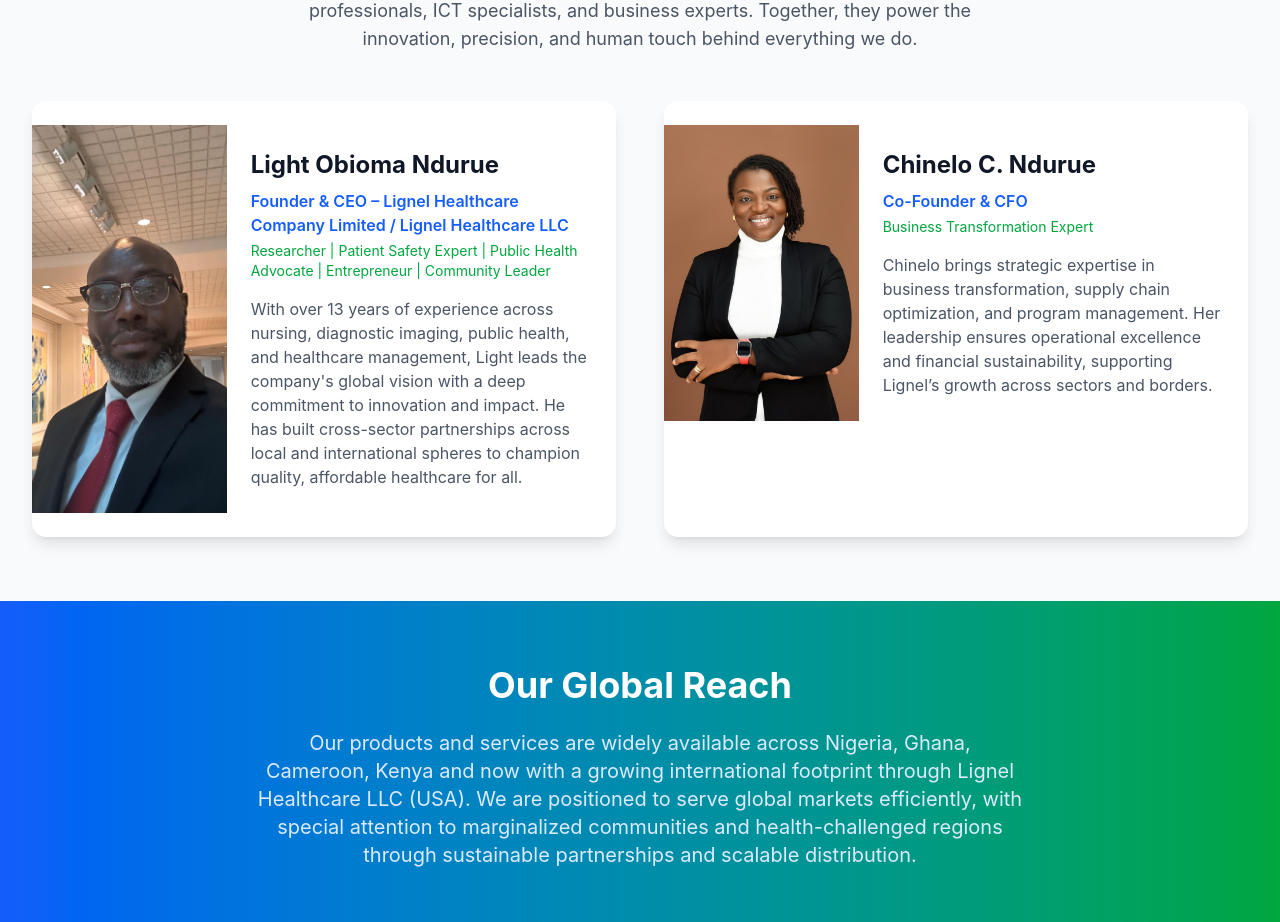
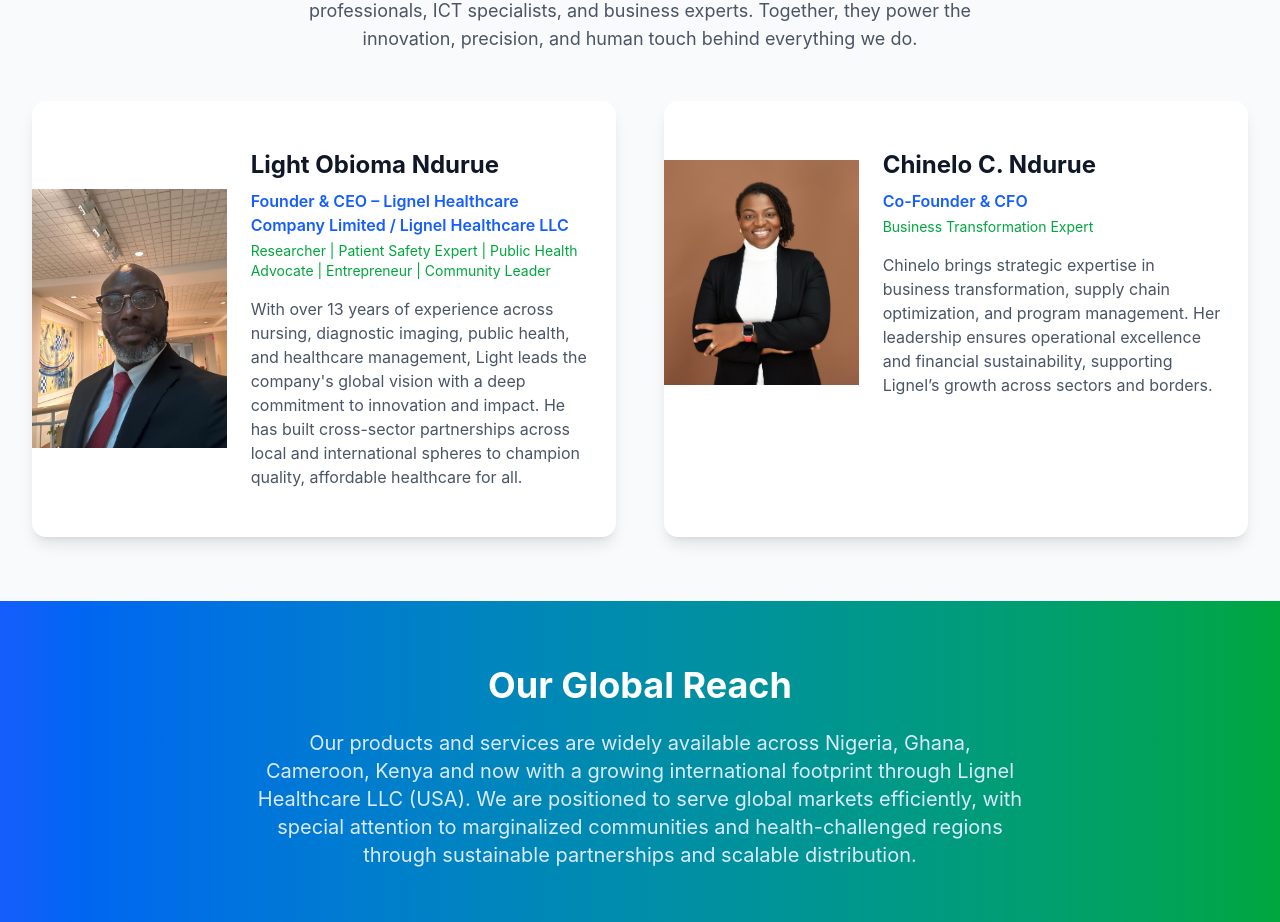
Before and after one commit to osasbenny/Lignel-Healthcare-Website, a React (Vite) app: page /about in a window 1280 px wide. Shown: the part 3580-4502 px from the top of the page. Built offline with nearby package versions, Linux system fonts and the light colour scheme.

Commit message:
Fix image cropping issue for Chinelo C Ndurue in About Us section - change object-cover to object-contain

```diff
--- a/src/pages/About.jsx
+++ b/src/pages/About.jsx
@@ -251,7 +251,7 @@ const About = () => {
                     <img
                       src={leader.image}
                       alt={leader.name}
-                      className="w-full h-64 md:h-full object-cover"
+                      className="w-full h-64 md:h-full object-contain"
                     />
                   </div>
                   <CardContent className="md:w-2/3 p-6">
```
